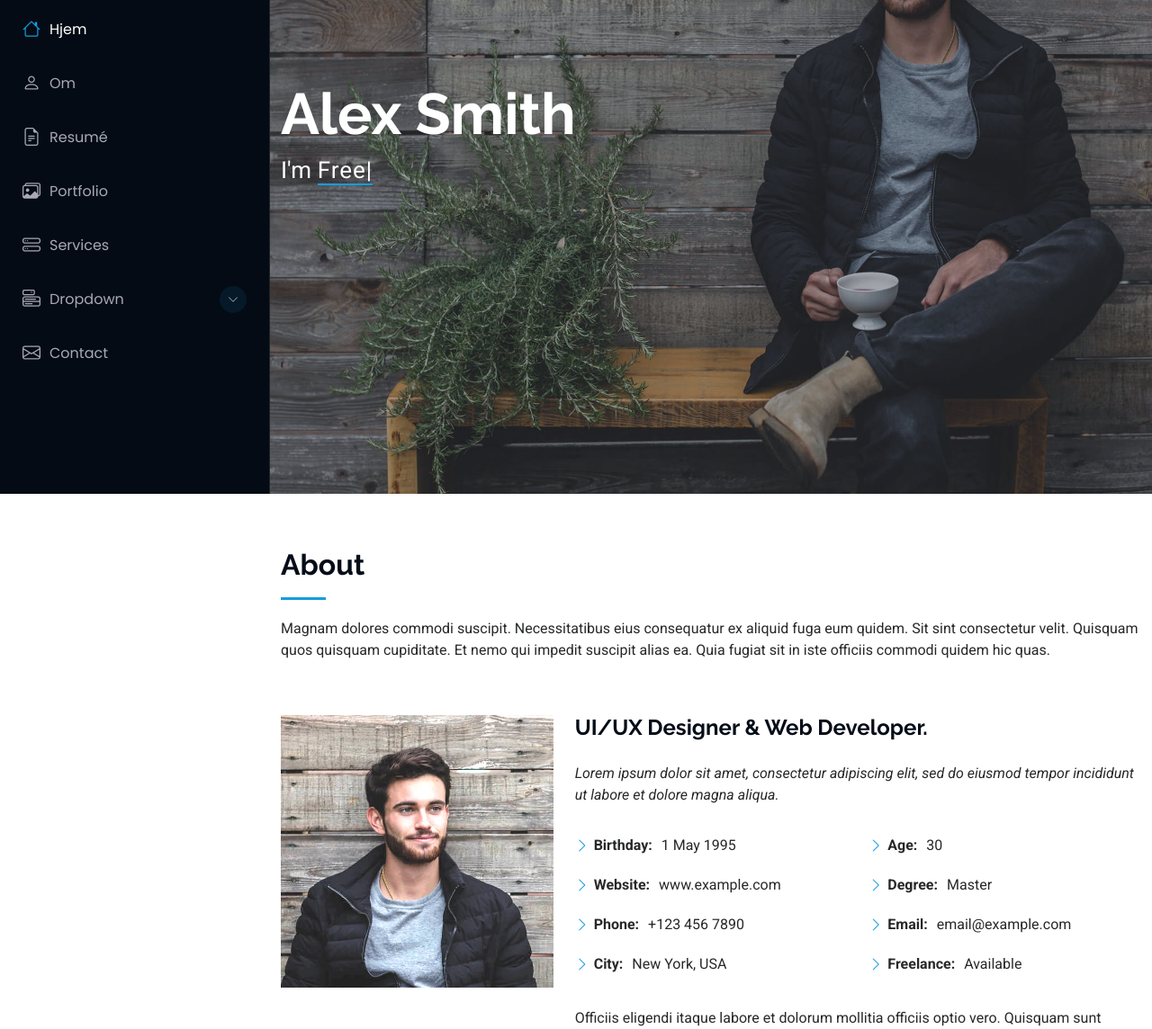
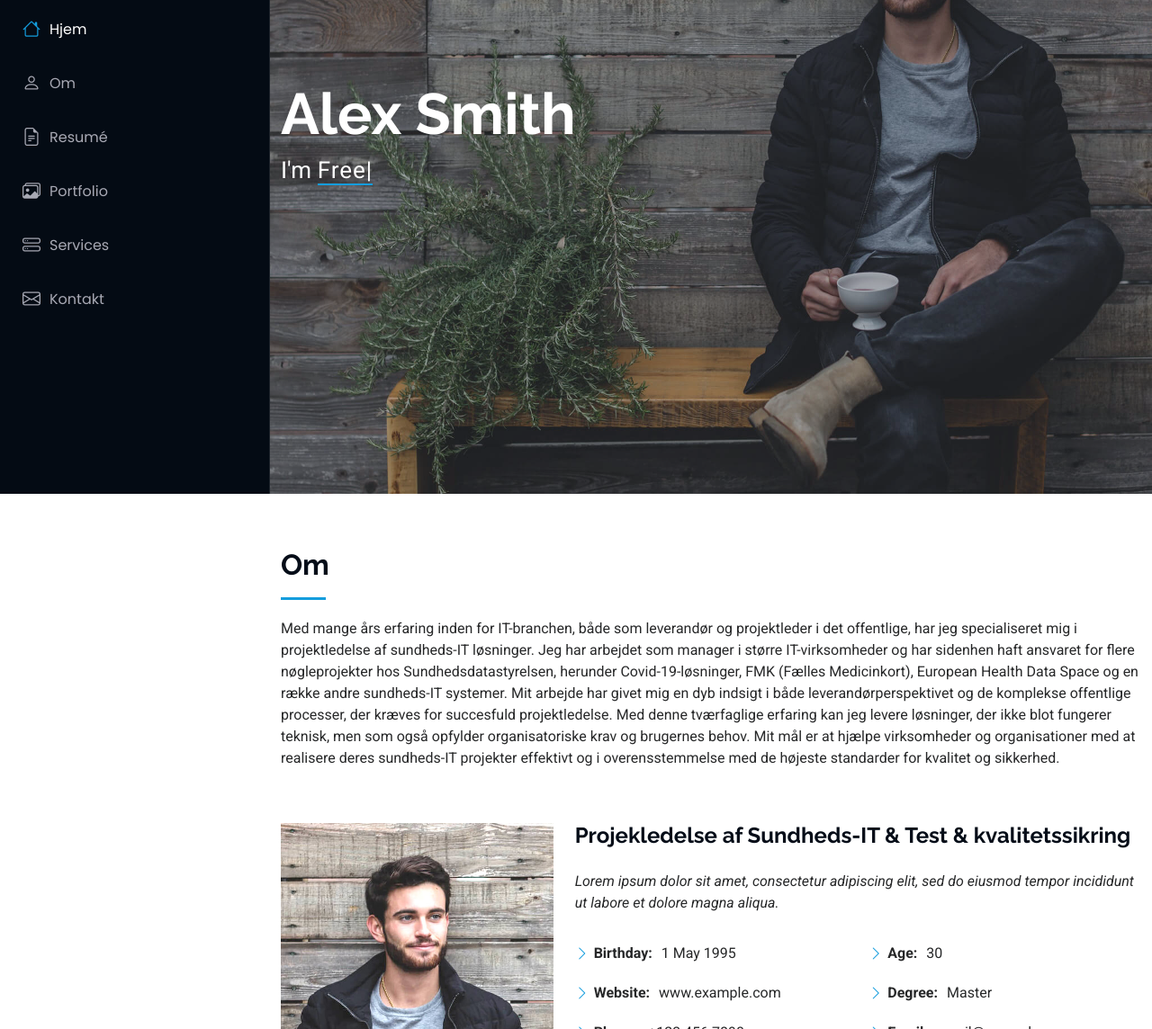
Before and after one commit to cdybro/dybroconsult, a plain HTML site: page index.html in a window 1280 px wide. Shown: the part 251-1395 px from the top of the page at 90% size. Drawn offline with Linux system fonts and the light colour scheme.

Commit message:
Added about section
.

```diff
--- a/index.html
+++ b/index.html
@@ -61,13 +61,12 @@
 
     <nav id="navmenu" class="navmenu">
       <ul>
-        <li><a href="#hero" class="active"><i class="bi bi-house navicon"></i>Hjem</a></li>
-        <li><a href="#about"><i class="bi bi-person navicon"></i>Om</a></li>
+        <li><a href="#hero" class="active"><i class="bi bi-house navicon"></i> Hjem</a></li>
+        <li><a href="#about"><i class="bi bi-person navicon"></i> Om</a></li>
         <li><a href="#resume"><i class="bi bi-file-earmark-text navicon"></i> Resumé</a></li>
         <li><a href="#portfolio"><i class="bi bi-images navicon"></i> Portfolio</a></li>
         <li><a href="#services"><i class="bi bi-hdd-stack navicon"></i> Services</a></li>
-        <li class="dropdown"><a href="#"><i class="bi bi-menu-button navicon"></i> <span>Dropdown</span> <i class="bi bi-chevron-down toggle-dropdown"></i></a>
-        <li><a href="#contact"><i class="bi bi-envelope navicon"></i> Contact</a></li>
+        <li><a href="#contact"><i class="bi bi-envelope navicon"></i> Kontakt</a></li>
       </ul>
     </nav>
 
@@ -92,8 +91,12 @@
 
       <!-- Section Title -->
       <div class="container section-title" data-aos="fade-up">
-        <h2>About</h2>
-        <p>Magnam dolores commodi suscipit. Necessitatibus eius consequatur ex aliquid fuga eum quidem. Sit sint consectetur velit. Quisquam quos quisquam cupiditate. Et nemo qui impedit suscipit alias ea. Quia fugiat sit in iste officiis commodi quidem hic quas.</p>
+        <h2>Om</h2>
+        <p>Med mange års erfaring inden for IT-branchen, både som leverandør og projektleder i det offentlige, har jeg specialiseret mig i projektledelse af sundheds-IT løsninger. Jeg har arbejdet som manager i større IT-virksomheder og har sidenhen haft ansvaret for flere nøgleprojekter hos Sundhedsdatastyrelsen, herunder Covid-19-løsninger, FMK (Fælles Medicinkort), European Health Data Space og en række andre sundheds-IT systemer.
+
+          Mit arbejde har givet mig en dyb indsigt i både leverandørperspektivet og de komplekse offentlige processer, der kræves for succesfuld projektledelse. Med denne tværfaglige erfaring kan jeg levere løsninger, der ikke blot fungerer teknisk, men som også opfylder organisatoriske krav og brugernes behov.
+
+          Mit mål er at hjælpe virksomheder og organisationer med at realisere deres sundheds-IT projekter effektivt og i overensstemmelse med de højeste standarder for kvalitet og sikkerhed.</p>
       </div><!-- End Section Title -->
 
       <div class="container" data-aos="fade-up" data-aos-delay="100">
@@ -103,7 +106,7 @@
             <img src="assets/img/my-profile-img.jpg" class="img-fluid" alt="">
           </div>
           <div class="col-lg-8 content">
-            <h2>UI/UX Designer &amp; Web Developer.</h2>
+            <h2>Projekledelse af Sundheds-IT &amp; Test & kvalitetssikring</h2>
             <p class="fst-italic py-3">
               Lorem ipsum dolor sit amet, consectetur adipiscing elit, sed do eiusmod tempor incididunt ut labore et dolore
               magna aliqua.
```
